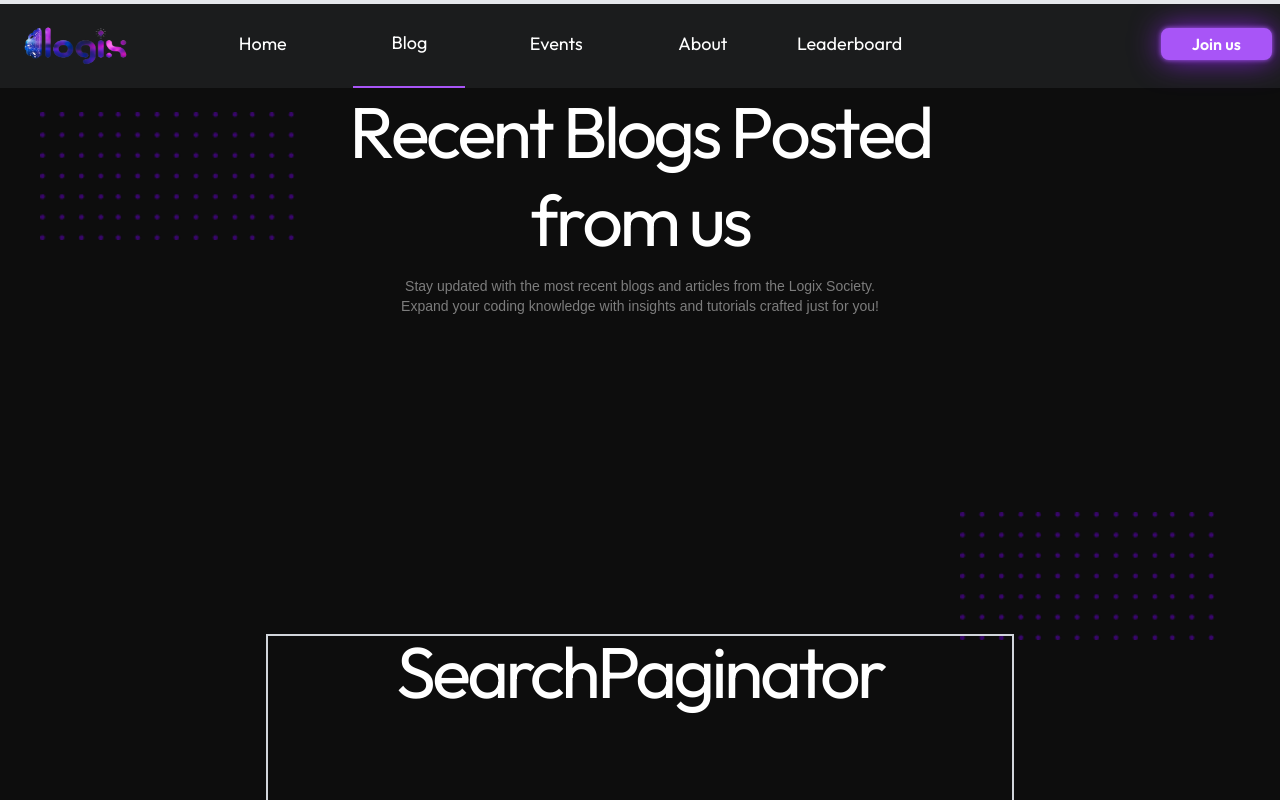
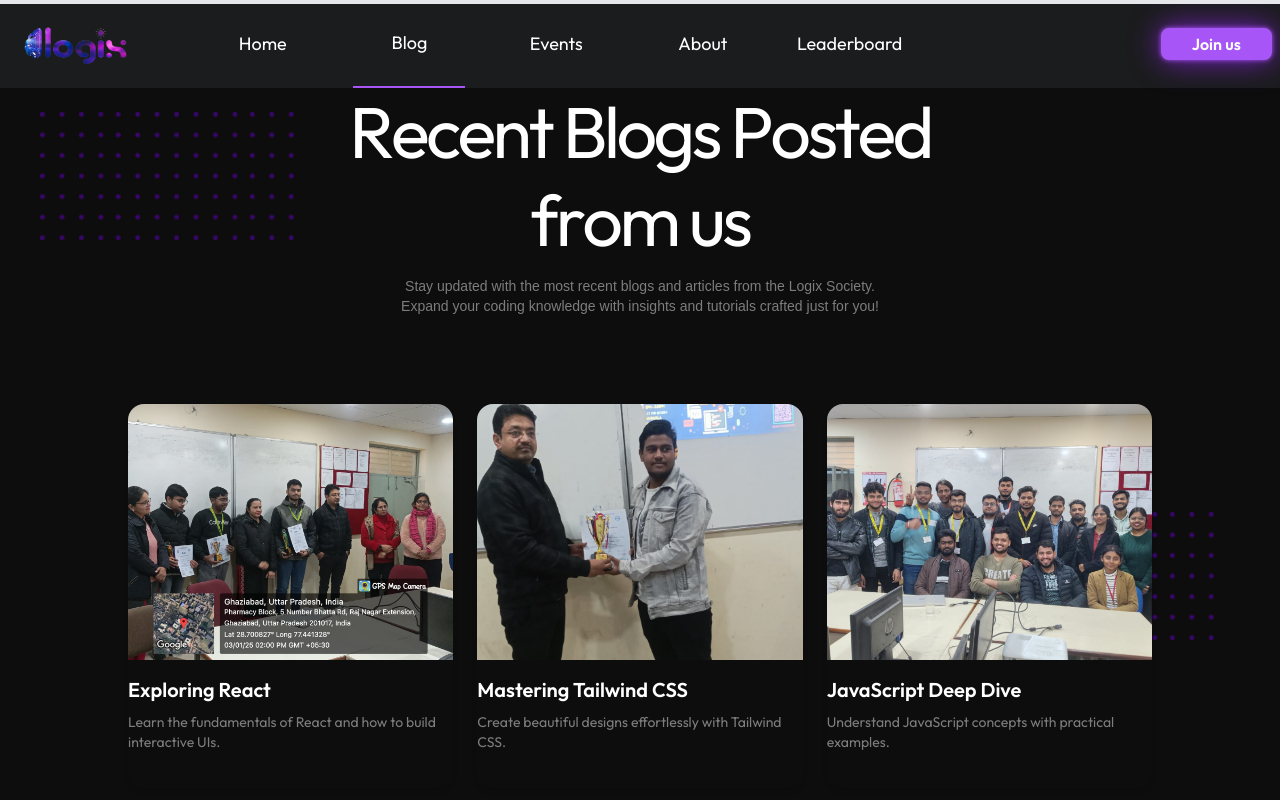
Before and after one commit to Tanmay-vats-sharma/Logix, a React (Vite) app in the folder Logix_Frontend/: page /blog in a window 1280 px wide. Shown: the top 800 px of the page. Built offline with nearby package versions, Linux system fonts and the light colour scheme; a web font is replaced by a local one; what tailwindcss-motion would draw is missing.

Commit message:
Blog Card Added

```diff
--- /dev/null
+++ b/Logix_Frontend/src/components/common/BlogCard.jsx
@@ -0,0 +1,30 @@
+import React from 'react';
+
+const BlogCard = ({ title, description, image }) => {
+    return (
+        <div
+            className="shadow-md rounded-2xl overflow-hidden min-h-96"
+          >
+            <div className="relative group overflow-hidden">
+              <img
+                src={image}
+                alt={title}
+                className="w-full h-64 object-cover object-center transition-transform duration-300 group-hover:scale-110"
+              />
+              <div className="absolute inset-0 flex items-center justify-center opacity-0 group-hover:opacity-100 transition-opacity duration-300">
+                <div className="w-16 h-16 bg-white rounded-full flex items-center justify-center shadow-lg shadow-black">
+                  <span className="text-md font-semibold text-black">View</span>
+                </div>
+              </div>
+            </div>
+            <div className="py-4 ">
+              <h2 className="text-xl font-semibold mb-2">
+                {title}
+              </h2>
+              <p className="text-sm text-[#7d7d7d]">{description}</p>
+            </div>
+          </div>
+    );
+};
+
+export default BlogCard;
--- a/Logix_Frontend/src/components/pages/blogPage/BlogCardGrid.jsx
+++ b/Logix_Frontend/src/components/pages/blogPage/BlogCardGrid.jsx
@@ -1,13 +1,49 @@
-import React from 'react';
+import React from "react";
+import BlogCard from "../../common/BlogCard";
 
 const BlogCardGrid = () => {
-    return (
-        <div className="w-screen h-svh p-4 flex items-center justify-center">
-            <div className='text-3xl sm:text-5xl md:text-6xl lg:text-7xl xl:text-7xl tracking-tighter text-center w-3/5 h-2/5 border-2 border-gray-300'>
-                BlogCardGrid
-            </div>
-        </div>
-    );
+  const blogs = [
+    {
+      id: 1,
+      title: "Exploring React",
+      description: "Learn the fundamentals of React and how to build interactive UIs.",
+      image: "/images/Event/img1.jpeg",
+    },
+    {
+      id: 2,
+      title: "Mastering Tailwind CSS",
+      description: "Create beautiful designs effortlessly with Tailwind CSS.",
+      image: "/images/Event/img2.jpeg",
+    },
+    {
+      id: 3,
+      title: "JavaScript Deep Dive",
+      description: "Understand JavaScript concepts with practical examples.",
+      image: "/images/Event/img3.jpeg",
+    },
+    {
+      id: 4,
+      title: "Full-Stack Development",
+      description: "Learn how to build and deploy full-stack web applications.",
+      image: "/images/Event/img4.jpeg",
+    },
+  ];
+
+  return (
+    <div className="w-screen h-auto p-4 flex items-center justify-center ">
+      <div className="grid gap-6 sm:grid-cols-1 md:grid-cols-2 lg:grid-cols-3 xl:grid-cols-3 max-w-5xl">
+        {blogs.map((blog) => (
+            <BlogCard
+                key={blog.id}
+                title={blog.title}
+                description={blog.description}
+                image={blog.image}
+            />
+        ))}
+      </div>
+    </div>
+  );
 };
 
+
 export default BlogCardGrid;
--- a/Logix_Frontend/src/components/pages/blogPage/BlogPage.jsx
+++ b/Logix_Frontend/src/components/pages/blogPage/BlogPage.jsx
@@ -8,8 +8,8 @@ const BlogPage = () => {
     return (
         <div className=' flex flex-col items-center mt-8 gap-12 '>
             <Intro/>
-            <SearchPaginator/>
-            {/* <BlogCardGrid /> */}
+            {/* <SearchPaginator/> */}
+            <BlogCardGrid />
             {/* FeaturedBlogs (Optional) */}
             {/* PopularBlogs (Optional) */}
             <SubscribeCTA/>
```
